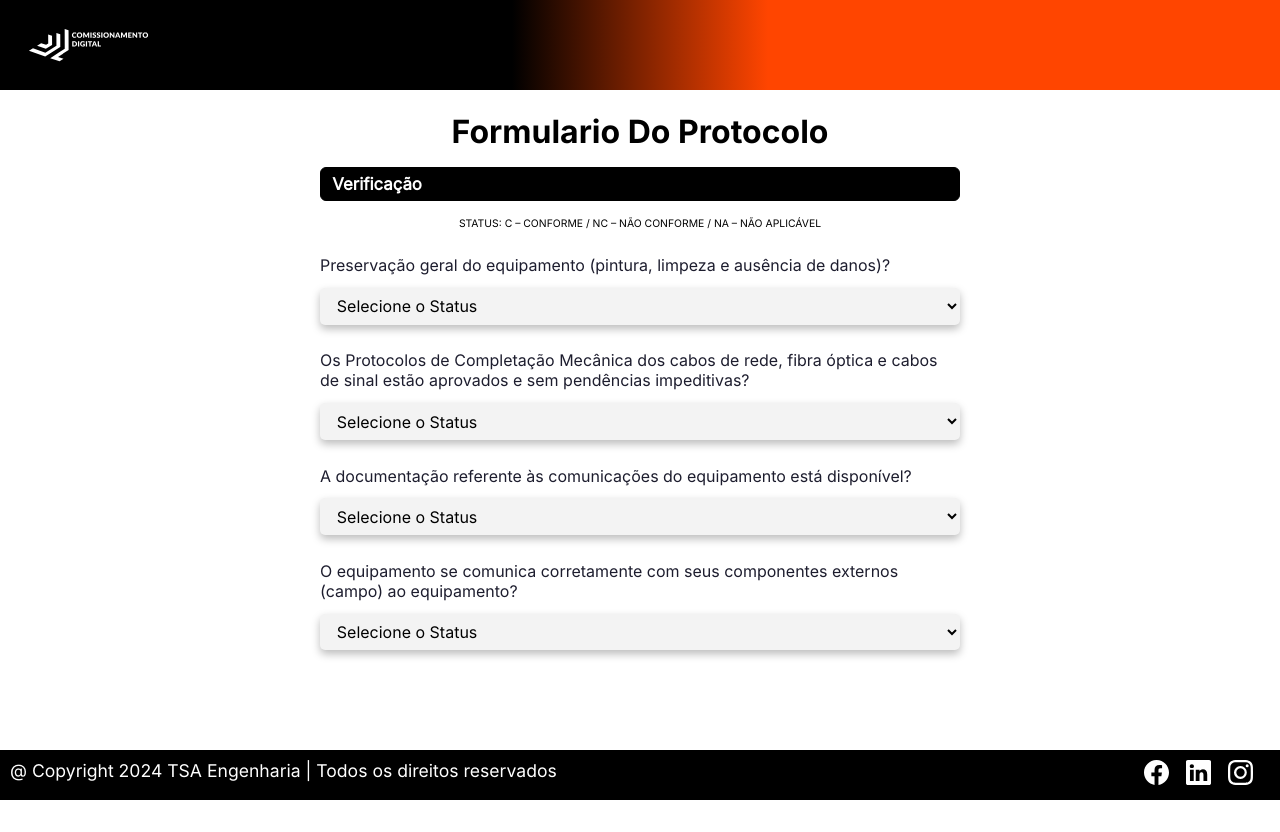
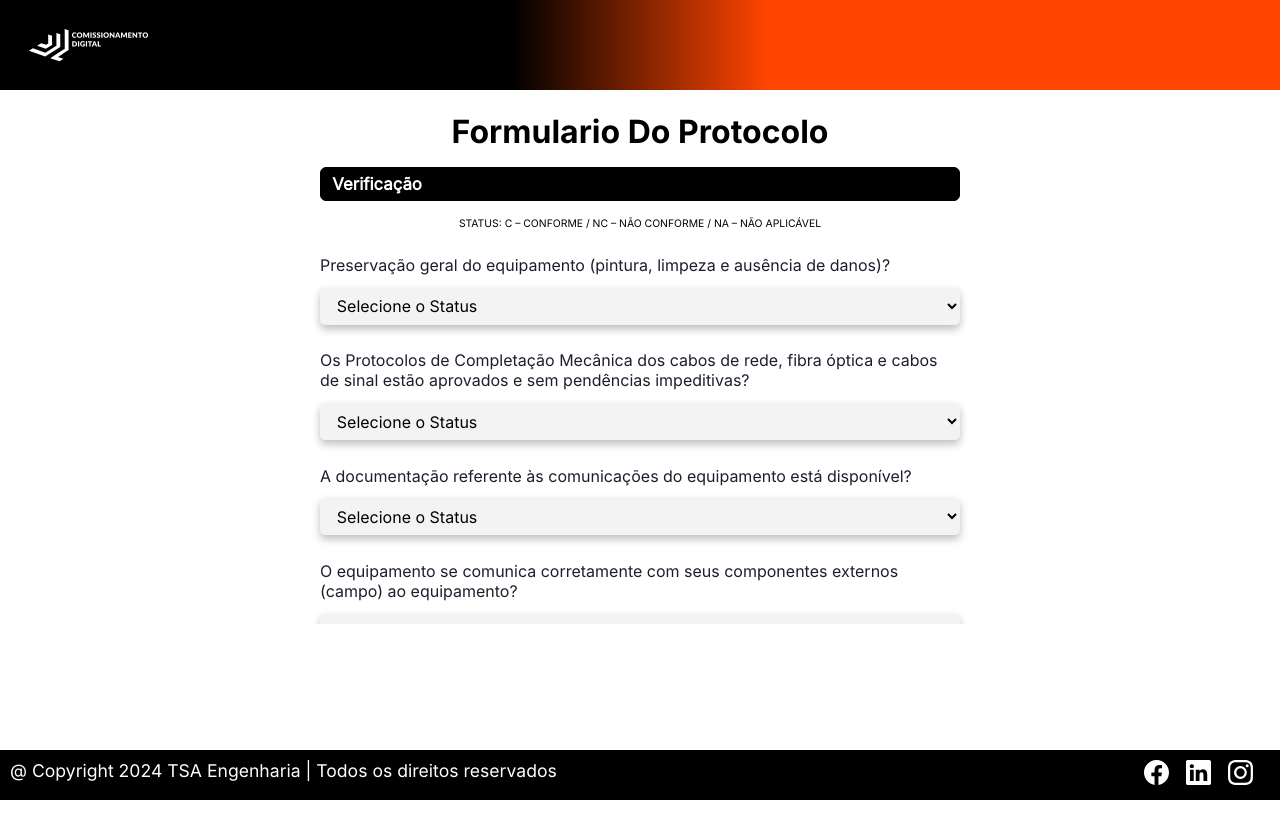
Before and after one commit to d22822/comissionamentoMobile, a React (Vite) app: page /Protocolo in a window 1280 px wide. Built offline with nearby package versions, Linux system fonts and the light colour scheme.

Commit message:
mateus lamounier

```diff
--- a/src/pages/Formulario/styles.module.scss
+++ b/src/pages/Formulario/styles.module.scss
@@ -121,5 +121,5 @@ font-size: 0.65rem;
 
 }
 .Content{
-    margin-bottom: 10rem;
+    margin-bottom: 13rem;
 }
```
